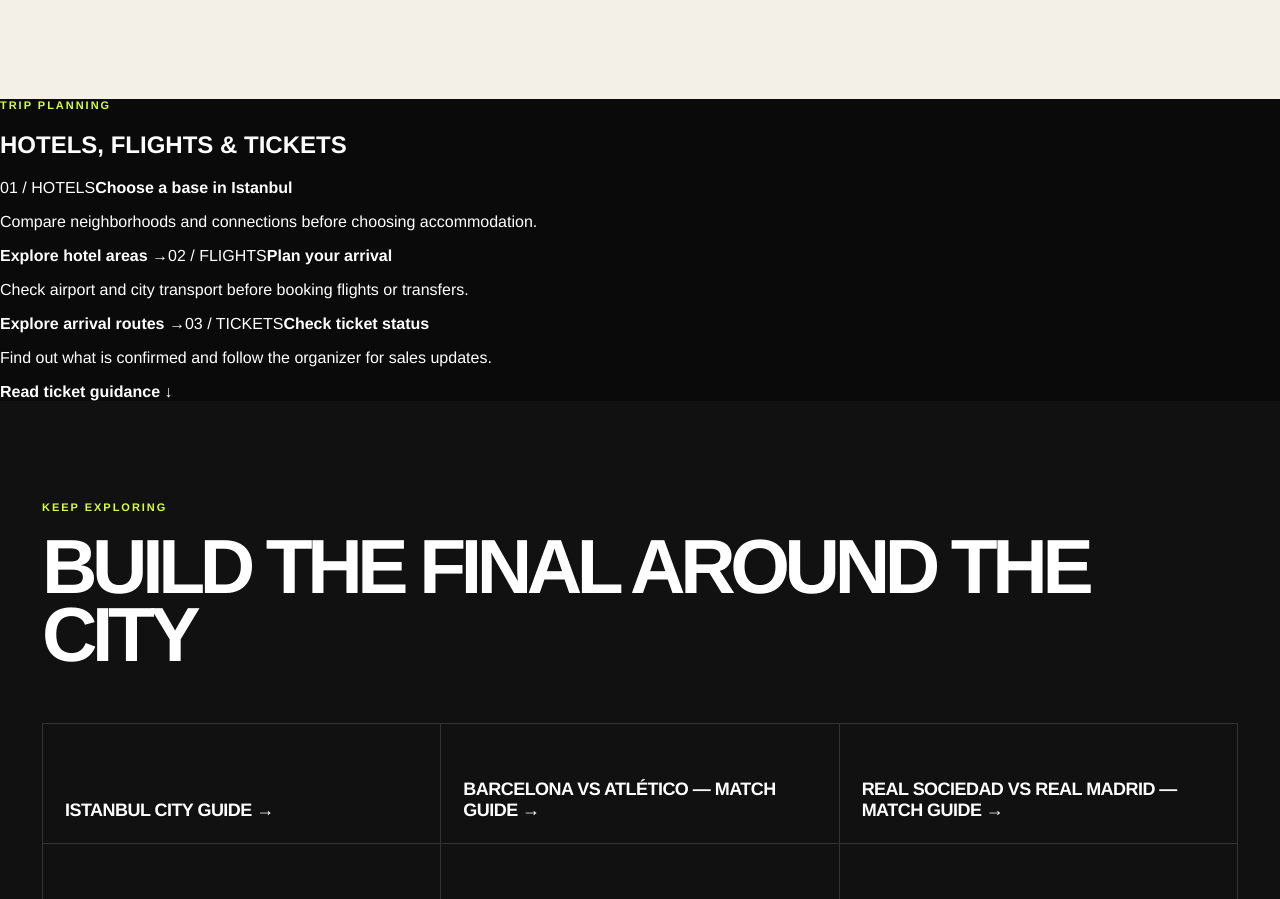
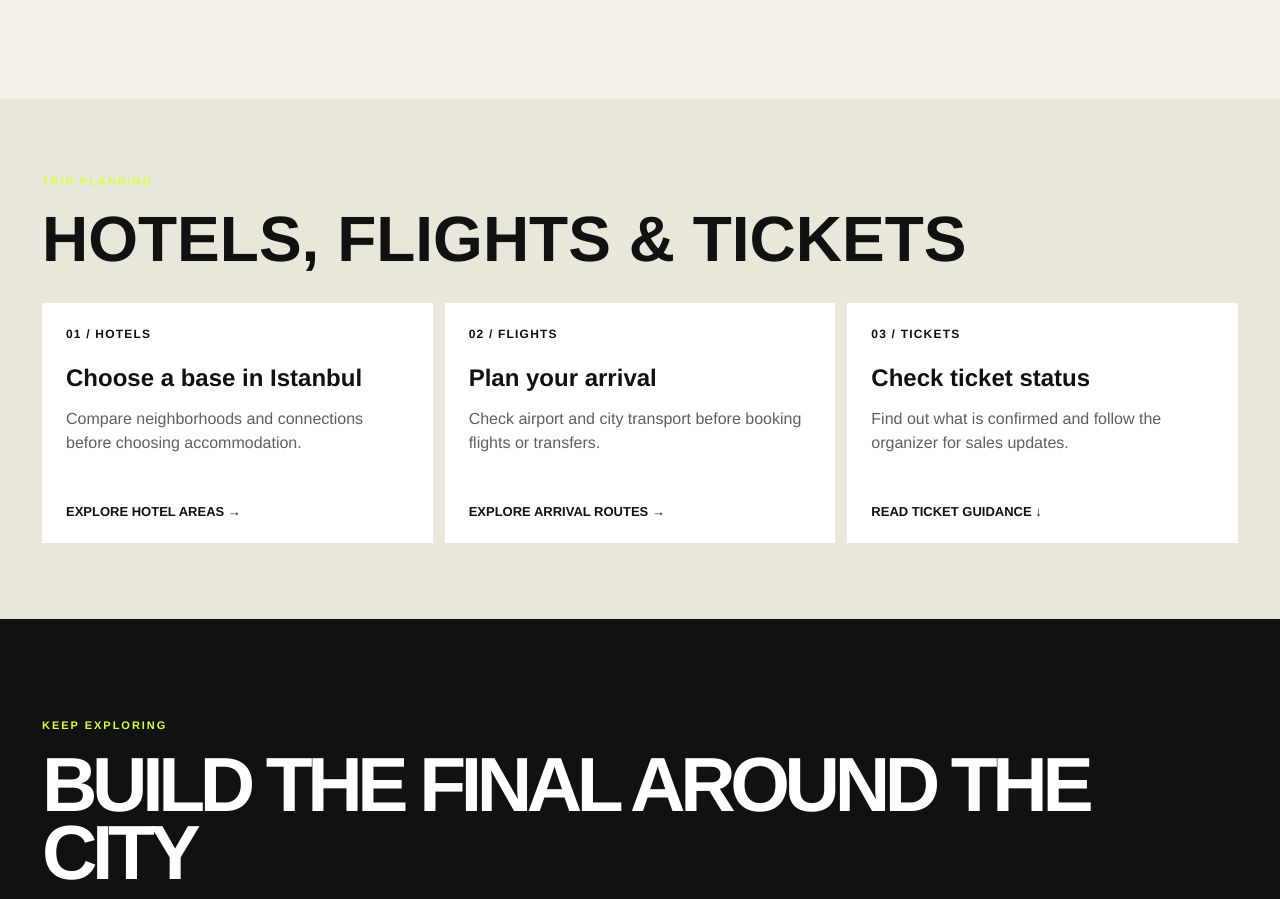
Before and after one commit to istanbulhighlights34-star/finalistanbul, a Next.js app: page /finals/spanish-super-cup-istanbul-2027 in a window 1280 px wide. Shown: the part 3238-4137 px from the top of the page. Built offline with nearby package versions, Linux system fonts and the light colour scheme.

Commit message:
Add final trip planning links and Frankfurt journal connections

```diff
--- a/app/globals.css
+++ b/app/globals.css
@@ -1363,6 +1363,27 @@ footer p:last-child {
   background: #111;
 }
 
+.trip-decisions {
+  padding: 76px 42px;
+  background: #e9e6dc;
+  color: #111;
+}
+
+.trip-decisions h2 { margin: 12px 0 32px; font-size: clamp(30px, 5vw, 64px); line-height: 1; }
+.trip-decisions-grid { display: grid; grid-template-columns: repeat(3, minmax(0, 1fr)); gap: 12px; }
+.trip-decisions-grid > a { display: flex; flex-direction: column; min-height: 240px; padding: 24px; background: #fff; color: inherit; text-decoration: none; }
+.trip-decisions-grid > a:hover, .trip-decisions-grid > a:focus-visible { outline: 2px solid #111; outline-offset: -2px; }
+.trip-decisions-grid span { font-size: 12px; font-weight: 700; letter-spacing: .1em; }
+.trip-decisions-grid strong { margin-top: 24px; font-size: 24px; line-height: 1.1; }
+.trip-decisions-grid p { color: #625f58; line-height: 1.5; }
+.trip-decisions-grid b { margin-top: auto; font-size: 13px; text-transform: uppercase; }
+
+@media (max-width: 720px) {
+  .trip-decisions { padding: 56px 20px; }
+  .trip-decisions-grid { grid-template-columns: 1fr; }
+  .trip-decisions-grid > a { min-height: 190px; }
+}
+
 .planning-grid {
   display: grid;
   grid-template-columns: repeat(3, 1fr);
```
